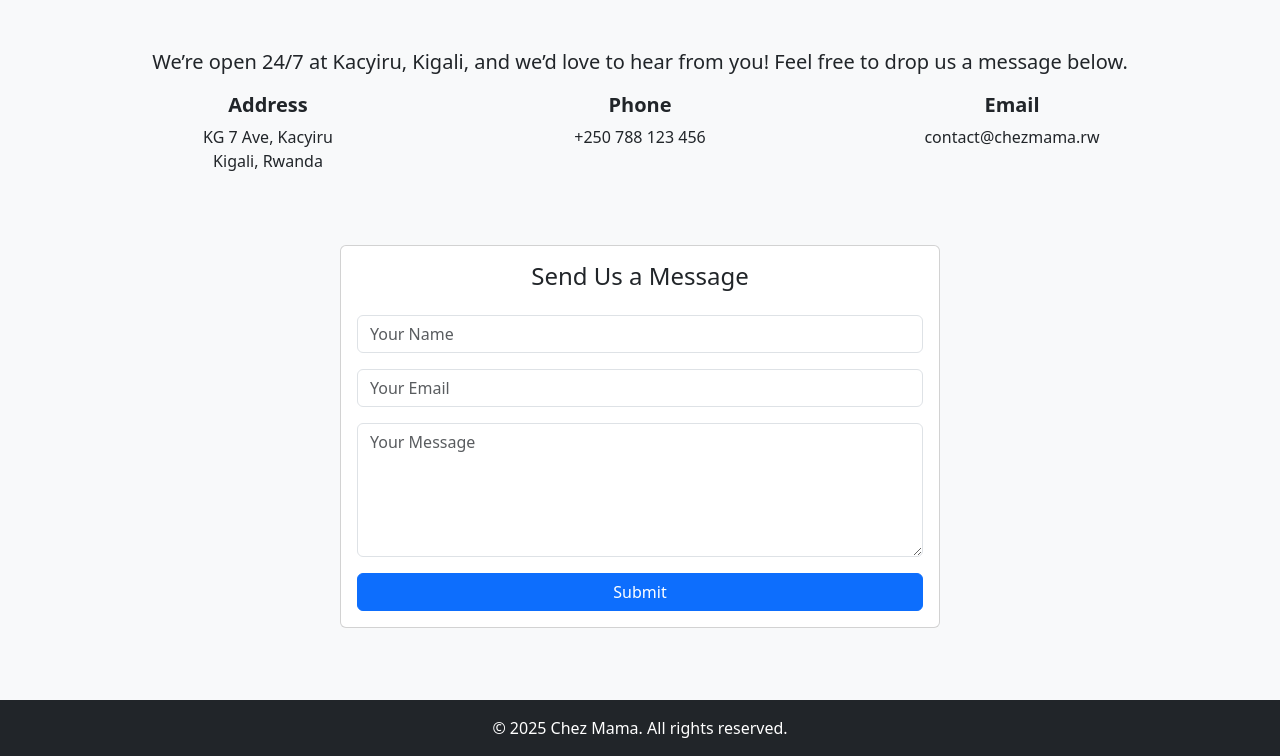
After one commit to Vinsengi/restaurant-booking-app, a Django app: page /contact/ in a window 1280 px wide. The commit adds this page. Shown: the part 401-1157 px from the top of the page. Run offline with Django 5.2, Linux system fonts and the light colour scheme.

Commit message:
add contact us page

```diff
--- a/bookings/templates/bookings/base.html
+++ b/bookings/templates/bookings/base.html
@@ -31,6 +31,7 @@
                     <li class="nav-item"><a class="nav-link" href="{% url 'public_booking' %}">Book a Table</a></li>
                     <li class="nav-item"><a class="nav-link" href="{% url 'menu' %}">Menu</a></li>
                     <li class="nav-item"><a class="nav-link" href="{% url 'about' %}">About us</a></li>
+                    <li class="nav-item"><a class="nav-link" href="{% url 'contact' %}">Contact us</a></li>
                 </ul>
             </div>
         </div>
--- /dev/null
+++ b/bookings/templates/bookings/contact.html
@@ -0,0 +1,52 @@
+{% extends "bookings/base.html" %}
+{% load static %}
+
+{% block title %}Contact Us{% endblock %}
+
+{% block content %}
+  <!-- Hero Section -->
+  <div class="bg-image text-center text-white d-flex align-items-center justify-content-center"
+       style="background: url('{% static 'bookings/images/contact-bg.jpg' %}') center/cover; height: 40vh;">
+    <h1 class="display-4 fw-bold">Chez Mama</h1>
+  </div>
+
+  <div class="container my-5">
+    <p class="lead text-center">We’re open 24/7 at Kacyiru, Kigali, and we’d love to hear from you! Feel free to drop us a message below.</p>
+
+    <!-- Contact Info -->
+    <div class="row text-center mb-5">
+      <div class="col-md-4 mb-4">
+        <h5 class="fw-semibold">Address</h5>
+        <p class="mb-0">KG 7 Ave, Kacyiru<br>Kigali, Rwanda</p>
+      </div>
+      <div class="col-md-4 mb-4">
+        <h5 class="fw-semibold">Phone</h5>
+        <p class="mb-0">+250 788 123 456</p>
+      </div>
+      <div class="col-md-4 mb-4">
+        <h5 class="fw-semibold">Email</h5>
+        <p class="mb-0">contact@chezmama.rw</p>
+      </div>
+    </div>
+
+    <!-- Contact Form Card -->
+    <div class="card mx-auto" style="max-width: 600px;">
+      <div class="card-body">
+        <h2 class="h4 text-center mb-4">Send Us a Message</h2>
+        <form action="{% url 'contact_submit' %}" method="post">
+          {% csrf_token %}
+          <div class="mb-3">
+            <input type="text" name="name" class="form-control" placeholder="Your Name" required>
+          </div>
+          <div class="mb-3">
+            <input type="email" name="email" class="form-control" placeholder="Your Email" required>
+          </div>
+          <div class="mb-3">
+            <textarea name="message" rows="5" class="form-control" placeholder="Your Message" required></textarea>
+          </div>
+          <button type="submit" class="btn btn-primary w-100">Submit</button>
+        </form>
+      </div>
+    </div>
+  </div>
+{% endblock %}
--- a/bookings/urls.py
+++ b/bookings/urls.py
@@ -12,6 +12,7 @@
     path('contact/', views.contact_view, name='contact'),
     path('cancel/', views.cancel_booking_view, name='cancel_booking'),
     path('cancel-success/', views.cancel_success_view, name='cancel_success'),
+    path('contact/submit/', views.contact_submit, name='contact_submit'),
 
 
 
--- a/bookings/views.py
+++ b/bookings/views.py
@@ -10,7 +10,7 @@
 from urllib.parse import urlencode
 from django.http import HttpResponse
 from django.core.paginator import Paginator
-
+from django.views.decorators.http import require_POST
 import logging
 # Initialize logger
 logger = logging.getLogger(__name__)
@@ -274,3 +274,13 @@
 def view_bookings(request):
     bookings = Booking.objects.select_related('customer', 'table').all()
     return render(request, 'bookings/view_bookings.html', {'bookings': bookings})
+
+
+@require_POST
+def contact_submit(request):
+    name    = request.POST['name']
+    email   = request.POST['email']
+    message = request.POST['message']
+    # … do something with the data …
+    messages.success(request, "Thanks! We’ve received your message.")
+    return redirect('contact')
```
